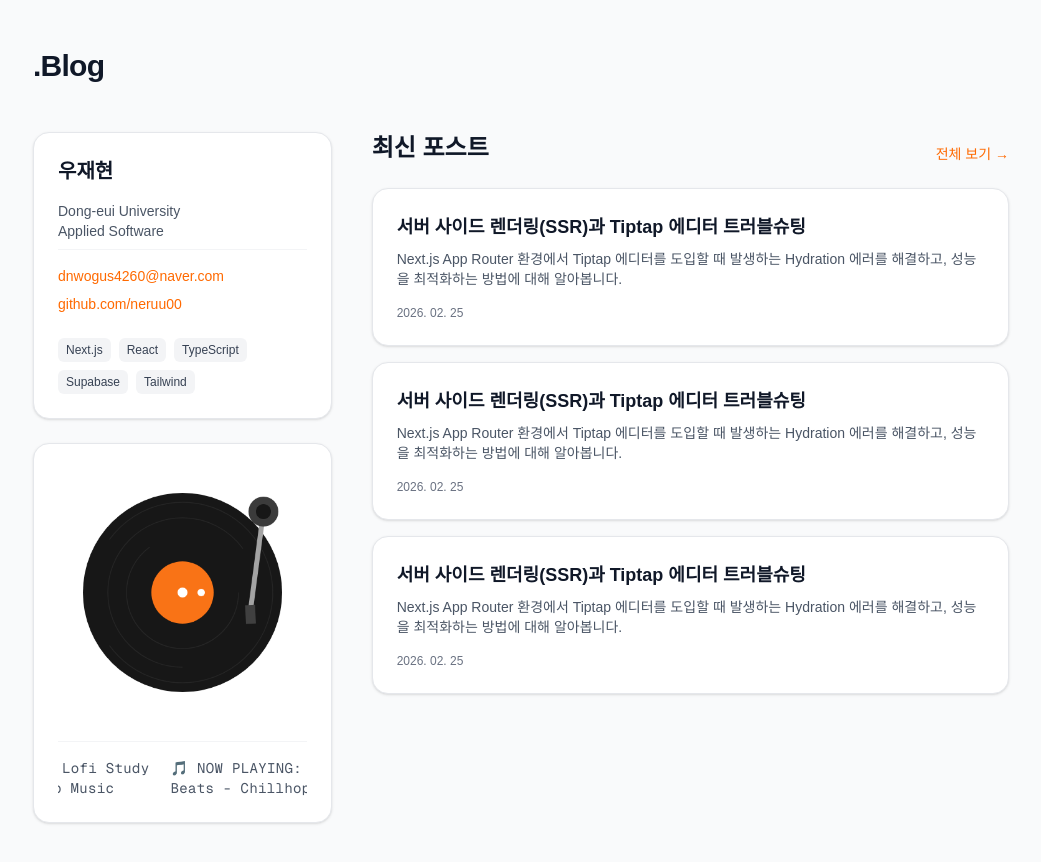
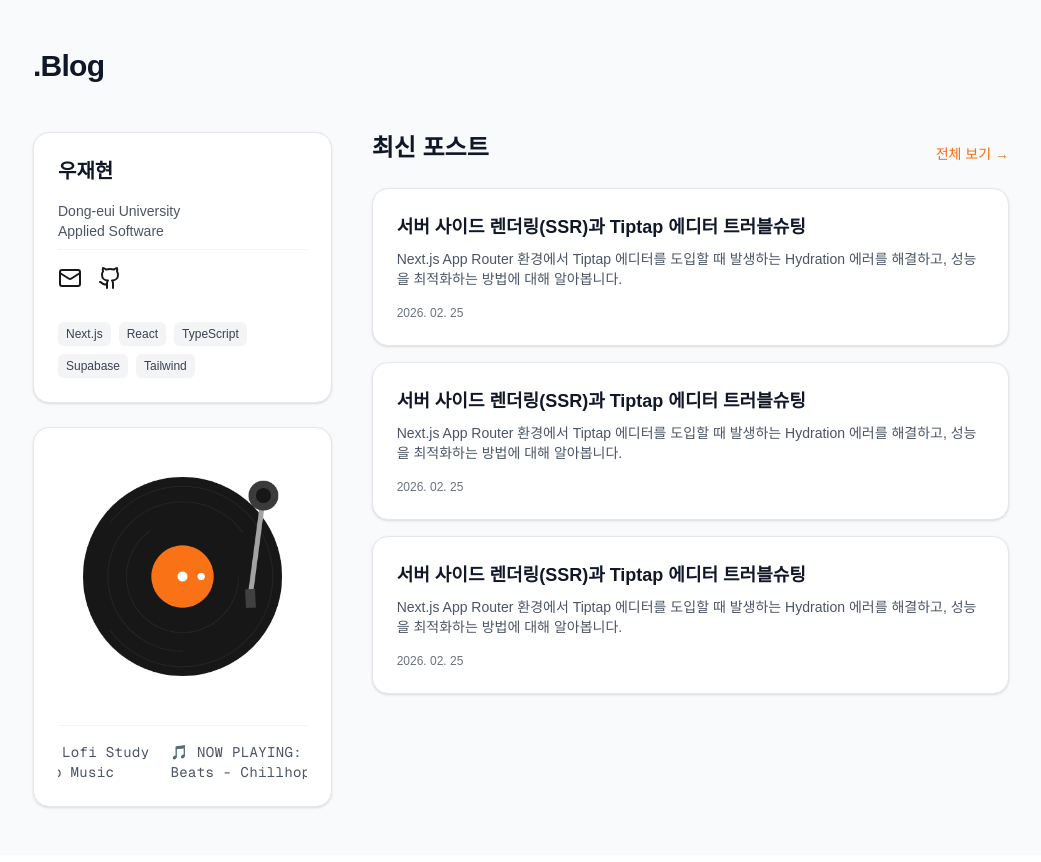
Before and after one commit to neruu00/blog, a Next.js app: page / in a window 1280 px wide. Shown: the top 862 px of the page, without its empty margins (119-1160 px from the left). Built offline with nearby package versions, Linux system fonts and the light colour scheme.

Commit message:
feat: Implement Tooltip

```diff
--- a/src/app/page.tsx
+++ b/src/app/page.tsx
@@ -1,5 +1,7 @@
 import TurntablePlayer from '@/components/TurntablePlayer';
 import Link from 'next/link';
+import { Github, Mail } from 'lucide-react';
+import Tooltip from '@/components/Tooltip';
 
 export default function HomePage() {
   return (
@@ -22,21 +24,25 @@ export default function HomePage() {
                 Dong-eui University <br />
                 Applied Software
               </p>
-              <div className="pt-4 border-t border-gray-100 dark:border-neutral-800 space-y-2">
+              <div className="pt-4 border-t border-gray-100 dark:border-neutral-800 space-y-2 flex gap-4">
+                <Tooltip content="dnwogus4260@naver.com">
                   <a
                     href="mailto:dnwogus4260@naver.com"
-                  className="block text-sm text-orange-500 hover:underline"
+                    className="block text-sm hover:text-orange-500 hover:underline"
                   >
-                  dnwogus4260@naver.com
+                    <Mail />
                   </a>
+                </Tooltip>
+                <Tooltip content="github.com/neruu00">
                   <a
                     href="https://github.com/neruu00"
                     target="_blank"
                     rel="noreferrer"
-                  className="block text-sm text-orange-500 hover:underline"
+                    className="block text-sm hover:text-orange-500 hover:underline"
                   >
-                  github.com/neruu00
+                    <Github />
                   </a>
+                </Tooltip>
               </div>
               <div className="mt-6 flex flex-wrap gap-2">
                 {['Next.js', 'React', 'TypeScript', 'Supabase', 'Tailwind'].map((tech) => (
--- /dev/null
+++ b/src/components/Tooltip.tsx
@@ -0,0 +1,53 @@
+// src/components/ui/Tooltip.tsx
+import { ReactNode } from 'react';
+
+interface TooltipProps {
+  children: ReactNode; // 툴팁을 띄울 타겟 요소 (버튼, 아이콘 등)
+  content: string | ReactNode; // 툴팁 안에 들어갈 텍스트나 내용
+  position?: 'top' | 'bottom'; // 툴팁이 뜰 위치 (기본값: top)
+}
+
+export default function Tooltip({ children, content, position = 'top' }: TooltipProps) {
+  // 위치에 따른 Tailwind 클래스 설정
+  const isTop = position === 'top';
+
+  const positionClasses = isTop
+    ? 'bottom-full mb-2' // 위쪽: 타겟 요소의 위로 밀어올리고 마진
+    : 'top-full mt-2'; // 아래쪽: 타겟 요소의 아래로 내리고 마진
+
+  const arrowClasses = isTop
+    ? 'top-full border-t-neutral-800 dark:border-t-neutral-700' // 위쪽 툴팁은 화살표가 아래를 향함
+    : 'bottom-full border-b-neutral-800 dark:border-b-neutral-700'; // 아래쪽 툴팁은 화살표가 위를 향함
+
+  return (
+    // 1. 래퍼에 group 클래스를 주어 내부 요소들이 호버 상태를 공유하게 합니다.
+    <div className="relative inline-block group">
+      {/* 2. 사용자가 마우스를 올릴 실제 요소 */}
+      {children}
+
+      {/* 3. 툴팁 본문 (기본적으로 투명하고 약간 아래에 위치) */}
+      <div
+        className={`absolute left-1/2 -translate-x-1/2 ${positionClasses} z-50 w-max pointer-events-none`}
+      >
+        {/* 애니메이션 효과: 투명도(opacity)와 Y축 이동(translate) */}
+        <div
+          className={`
+          invisible opacity-0 translate-y-1
+          group-hover:visible group-hover:opacity-100 group-hover:translate-y-0
+          transition-all duration-200 ease-out
+          px-3 py-1.5 bg-neutral-800 dark:bg-neutral-700 text-white text-xs font-medium rounded-lg shadow-lg
+        `}
+        >
+          {content}
+
+          {/* 4. 툴팁 꼬리 (말풍선 화살표) */}
+          <div
+            className={`
+            absolute left-1/2 -translate-x-1/2 border-[5px] border-transparent ${arrowClasses}
+          `}
+          />
+        </div>
+      </div>
+    </div>
+  );
+}
```
Also changed, not shown: 1 other file (tests, documents, lock files or other folders). Lines whose indentation alone changed are shown as unchanged.
